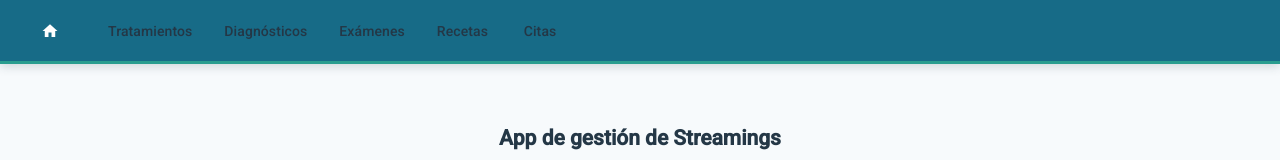
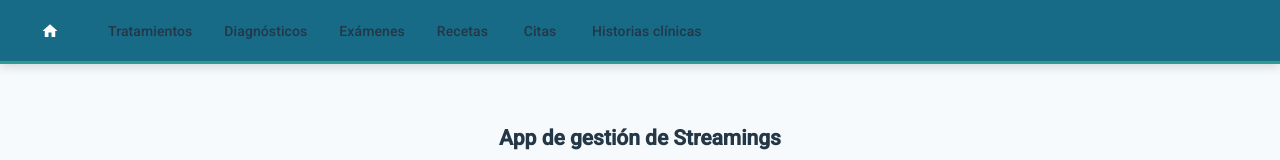
Before and after one commit to CarlosCollao2303/Proyect_Arqui_Web_Front, an Angular app: page / in a window 1280 px wide. Shown: the top 160 px of the page. Built offline with nearby package versions, Linux system fonts and the light colour scheme.

Commit message:
Historias clinicas: opciones en el menu

```diff
--- a/src/app/components/menucomponent/menucomponent.html
+++ b/src/app/components/menucomponent/menucomponent.html
@@ -33,5 +33,11 @@
       <button mat-menu-item routerLink="/citas/listar">Listar</button>
       <button mat-menu-item routerLink="/citas/insertar">Insertar</button>
     </mat-menu>
+
+    <button matButton class="nav-button" [matMenuTriggerFor]="menuHistorias">Historias clínicas</button>
+    <mat-menu #menuHistorias="matMenu">
+      <button mat-menu-item routerLink="/historiasclinicas/listar">Listar</button>
+      <button mat-menu-item routerLink="/historiasclinicas/insertar">Insertar</button>
+    </mat-menu>
   </mat-toolbar>
 </div>
```
